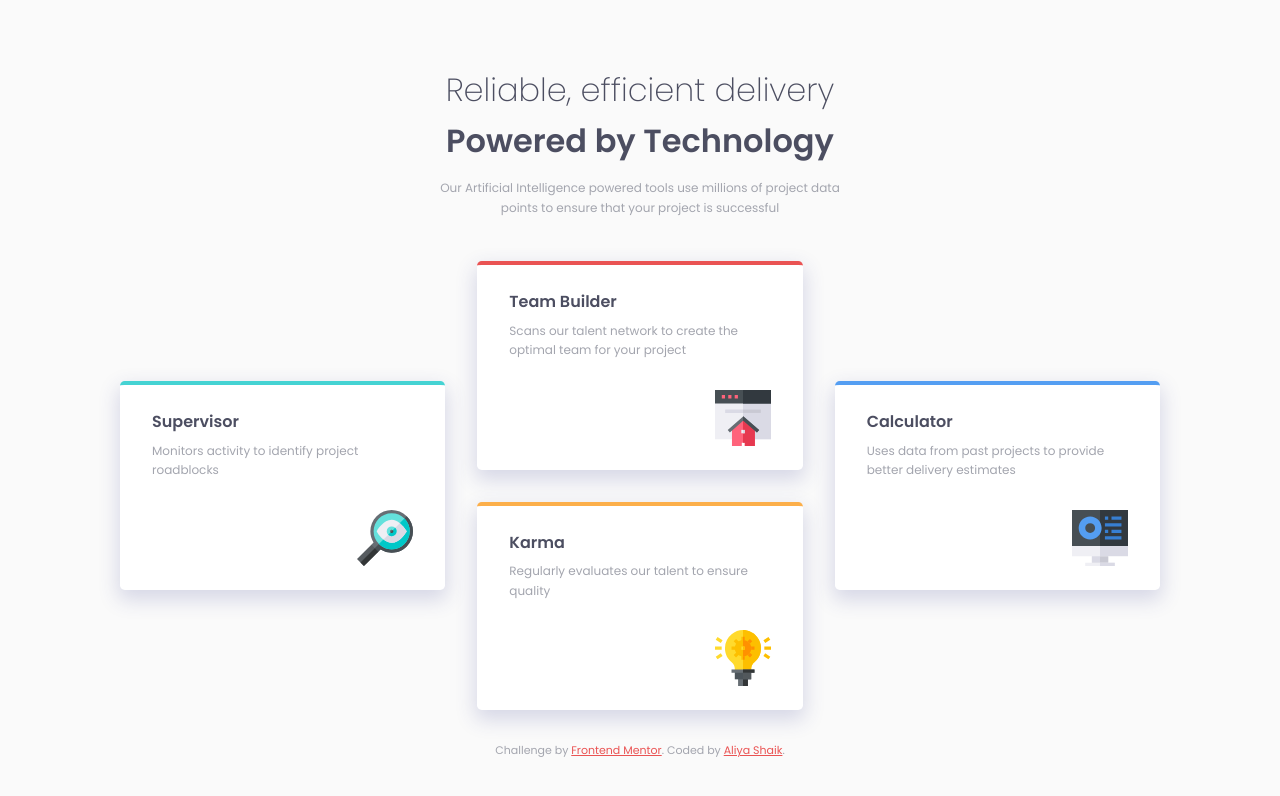
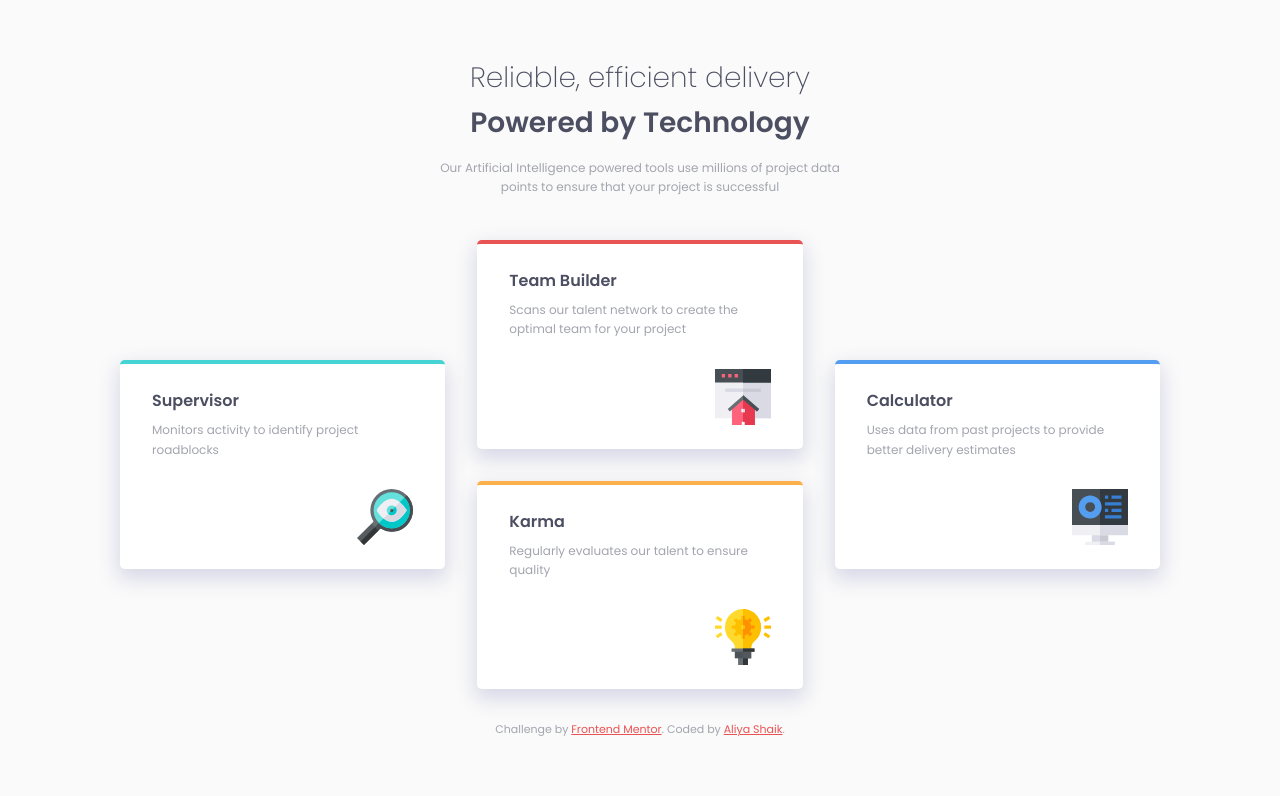
Before and after one commit to SkAliya/9-Four-card-feature-section, a website: page index.html in a window 1280 px wide. Drawn offline with Linux system fonts and the light colour scheme.

Commit message:
updates base and component files

```diff
--- a/sass/base.scss
+++ b/sass/base.scss
@@ -49,7 +49,7 @@ body {
   flex-direction: column;
   align-items: center;
   gap: 4rem;
-  margin: 8rem auto;
+  margin: 7rem auto;
   @media only screen and (max-width: $bp-smaller) {
     margin: 6rem 2rem;
   }
--- a/sass/component.scss
+++ b/sass/component.scss
@@ -5,18 +5,18 @@
   color: var(--color-heading);
   text-align: center;
   &--1 {
-    font-size: 4rem;
+    font-size: 3.5rem;
     font-weight: 200;
     /* MEDIA-QUERY */
     @media only screen and (max-width: var1.$bp-small) {
-      font-size: 3rem;
+      font-size: 2.5rem;
     }
   }
   &--2 {
-    font-size: 4rem;
+    font-size: 3.5rem;
     font-weight: 600;
     @media only screen and (max-width: var1.$bp-small) {
-      font-size: 3rem;
+      font-size: 2.5rem;
     }
   }
   &--text {
```
Also changed, not shown: css/style.css.
